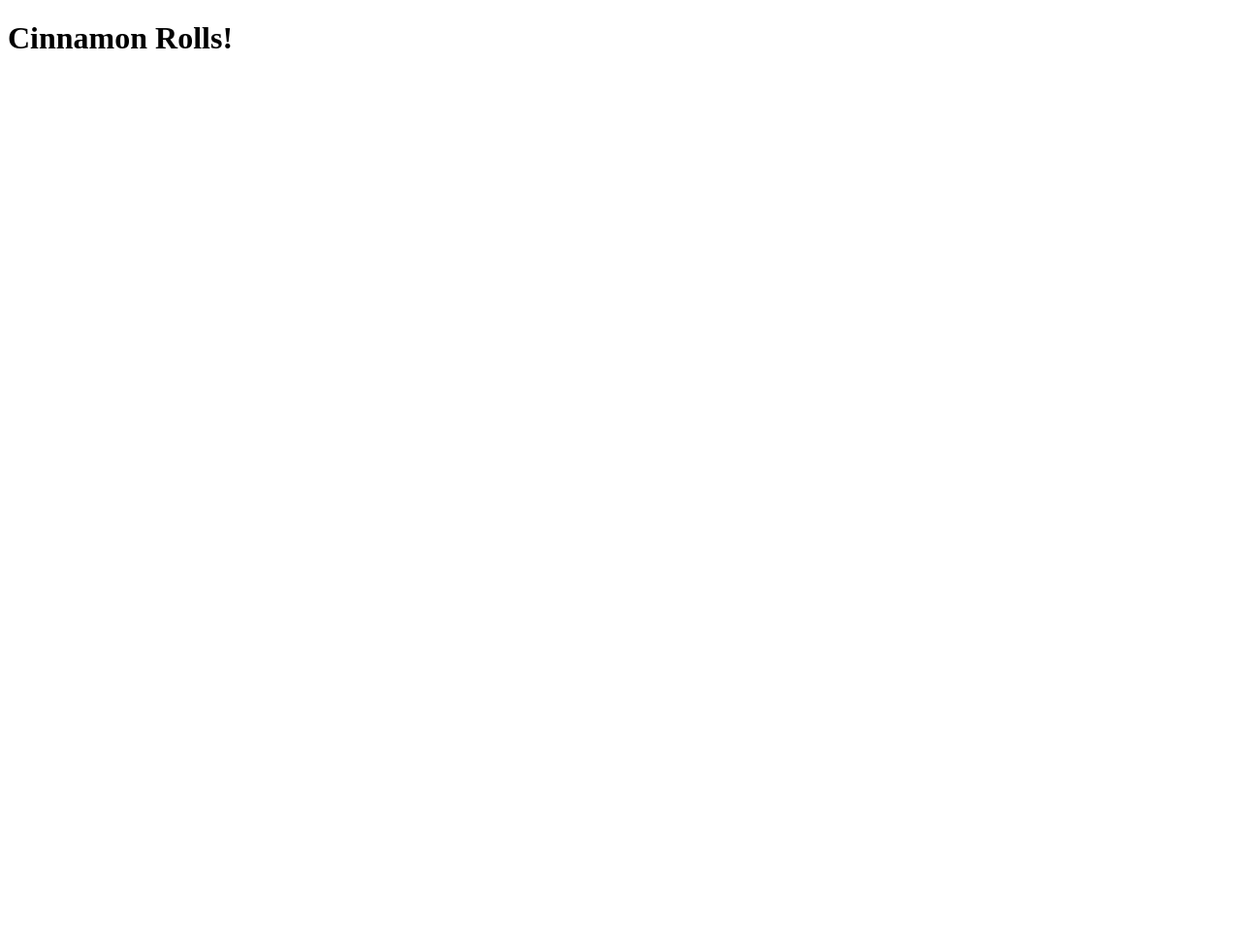
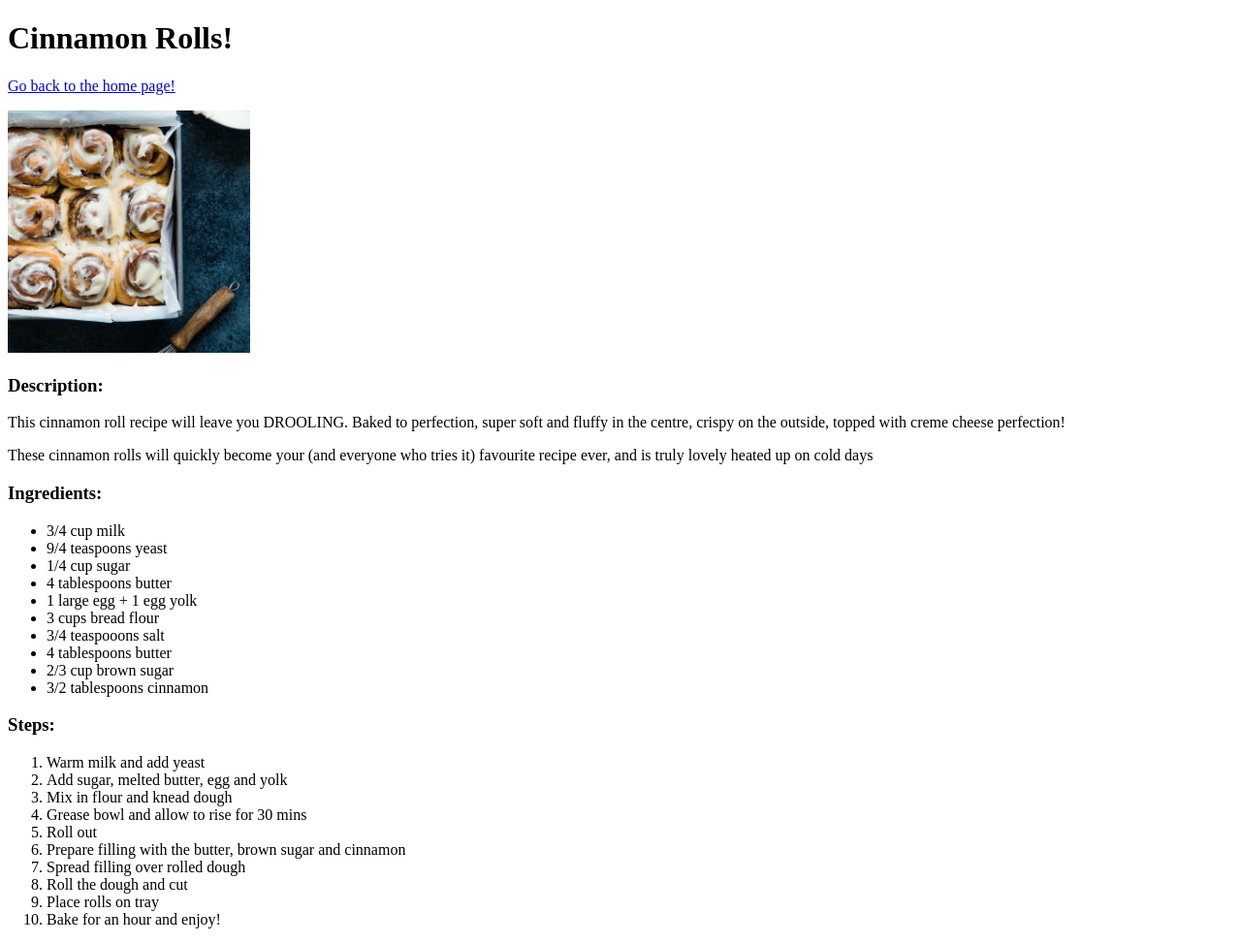
Before and after one commit to Aneri-Shah/odin-recipes, a plain HTML site: page recipes/cinnamonrolls.html in a window 1280 px wide. Shown: the whole page at 97% size. Before the commit the page ends 800 px from the top, so only its background shows below. Drawn offline with Linux system fonts and the light colour scheme.

Commit message:
Finished up the brownie and cinnamon roll recipe pages and linked them in

```diff
--- a/recipes/cinnamonrolls.html
+++ b/recipes/cinnamonrolls.html
@@ -8,5 +8,39 @@
 
     <body>
         <h1>Cinnamon Rolls!</h1>
+        <a href="../index.html">Go back to the home page!</a>
+        <p></p>
+        <img src="finishedrolls.webp" alt="Finished cinnamon rolls" height="250" width="250">
+        <h3>Description:</h3>
+        <p>This cinnamon roll recipe will leave you DROOLING. Baked to perfection, super soft and fluffy in the centre, crispy on the outside, topped with creme cheese perfection!</p>
+        <p>These cinnamon rolls will quickly become your (and everyone who tries it) favourite recipe ever, and is truly lovely heated up on cold days</p>
+
+        <h3>Ingredients:</h3>
+        <ul>
+            <li>3/4 cup milk</li>
+            <li>9/4 teaspoons yeast</li>
+            <li>1/4 cup sugar</li>
+            <li>4 tablespoons butter</li>
+            <li>1 large egg + 1 egg yolk</li>
+            <li>3 cups bread flour</li>
+            <li>3/4 teaspooons salt</li>
+            <li>4 tablespoons butter</li>
+            <li>2/3 cup brown sugar</li>
+            <li>3/2 tablespoons cinnamon</li>
+        </ul>
+
+        <h3>Steps:</h3>
+        <ol>
+            <li>Warm milk and add yeast</li>
+            <li>Add sugar, melted butter, egg and yolk</li>
+            <li>Mix in flour and knead dough</li>
+            <li>Grease bowl and allow to rise for 30 mins</li>
+            <li>Roll out</li>
+            <li>Prepare filling with the butter, brown sugar and cinnamon</li>
+            <li>Spread filling over rolled dough</li>
+            <li>Roll the dough and cut</li>
+            <li>Place rolls on tray</li>
+            <li>Bake for an hour and enjoy!</li>
+        </ol>
     </body>
 </html>
```
Also changed, not shown: recipes/brownies.html (+31 -0 lines), recipes/finishedbrownie.jpg (added), recipes/finishedrolls.webp (added).
